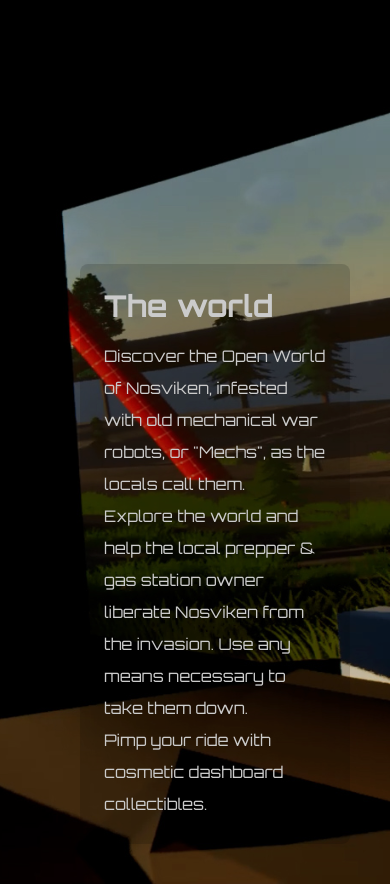
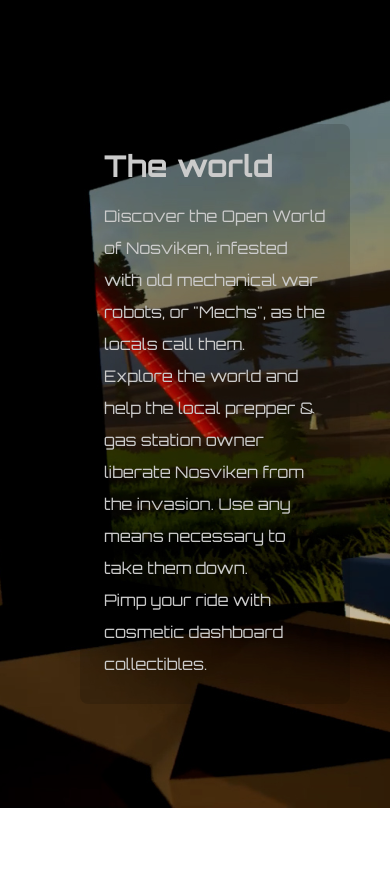
Before and after one commit to Alexander-Lindstroem/enginelight__web, a Next.js app: page /gameplay in a window 390 px wide. Shown: the part 880-1764 px from the top of the page. After the commit the page ends 1688 px from the top, so only its background shows below. Built offline with nearby package versions, Linux system fonts and the light colour scheme.

Commit message:
updating margin top on small screen

```diff
--- a/src/components/GamePlay_Snapshot1/index.tsx
+++ b/src/components/GamePlay_Snapshot1/index.tsx
@@ -3,7 +3,7 @@ const Gameplay_world = () => {
 
 
         <div className="min-h-screen  bg-[url('/GamePlay_snapshot1.jpg')] bg-cover bg-right lg:bg-left-bottom bg-[rgba(0,0,0,0.2)] bg-blend-multiply bg-no-repeat flex items-start justify-start p-10">
-            <div className="bg-black/15 p-6 mt-65 ml-10 rounded-lg z-10 max-w-full xs:max-w-[300px]  md:mt-60 md:ml-15 md:max-w-[500px] lg:max-w-[600px] lg:mt-60 lg:ml-15 xl:max-w-[600px]">
+            <div className="bg-black/15 p-6 mt-30 ml-10 rounded-lg z-10 max-w-full xs:max-w-[300px]  md:mt-60 md:ml-15 md:max-w-[500px] lg:max-w-[600px] lg:mt-60 lg:ml-15 xl:max-w-[600px]">
                 <h1 className="font-elmain text-elwhite text-3xl mb-4 font-bold">
                     The world
                 </h1>
```
